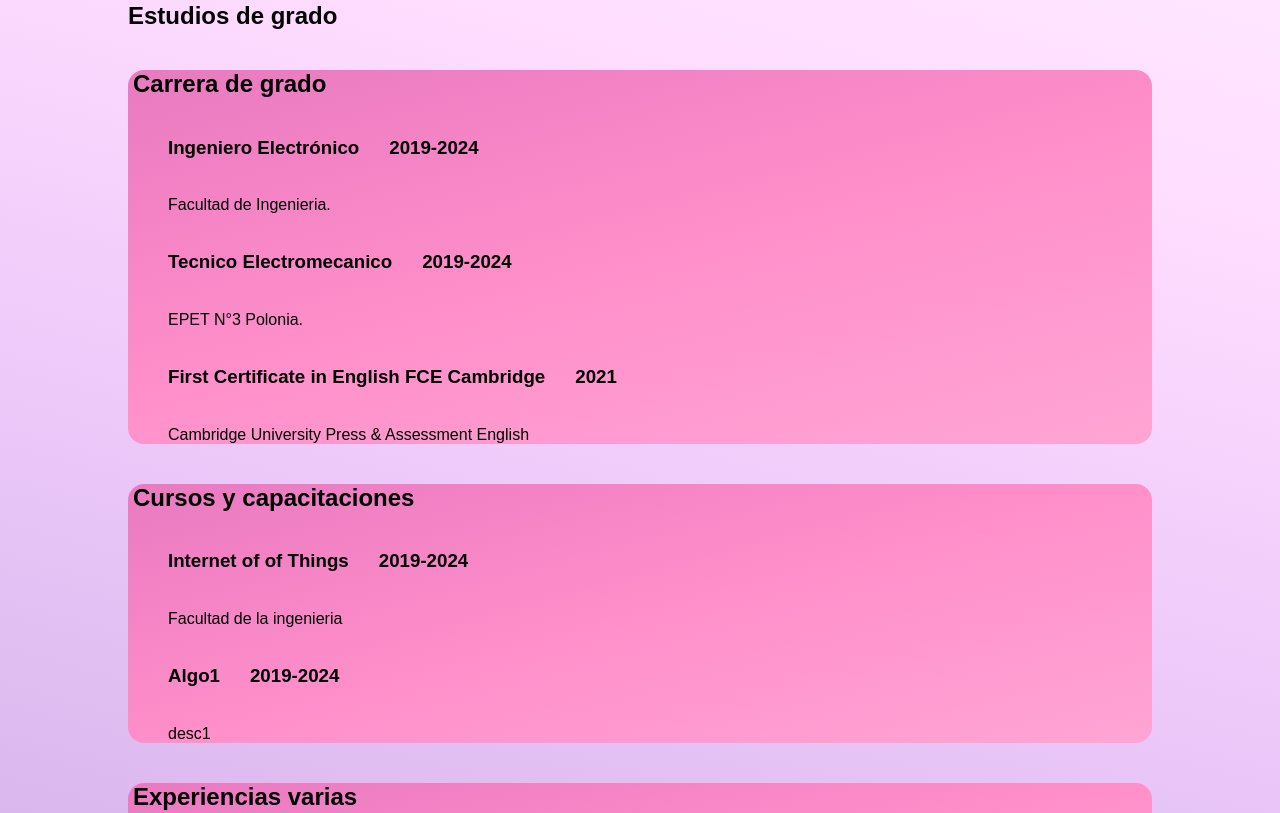
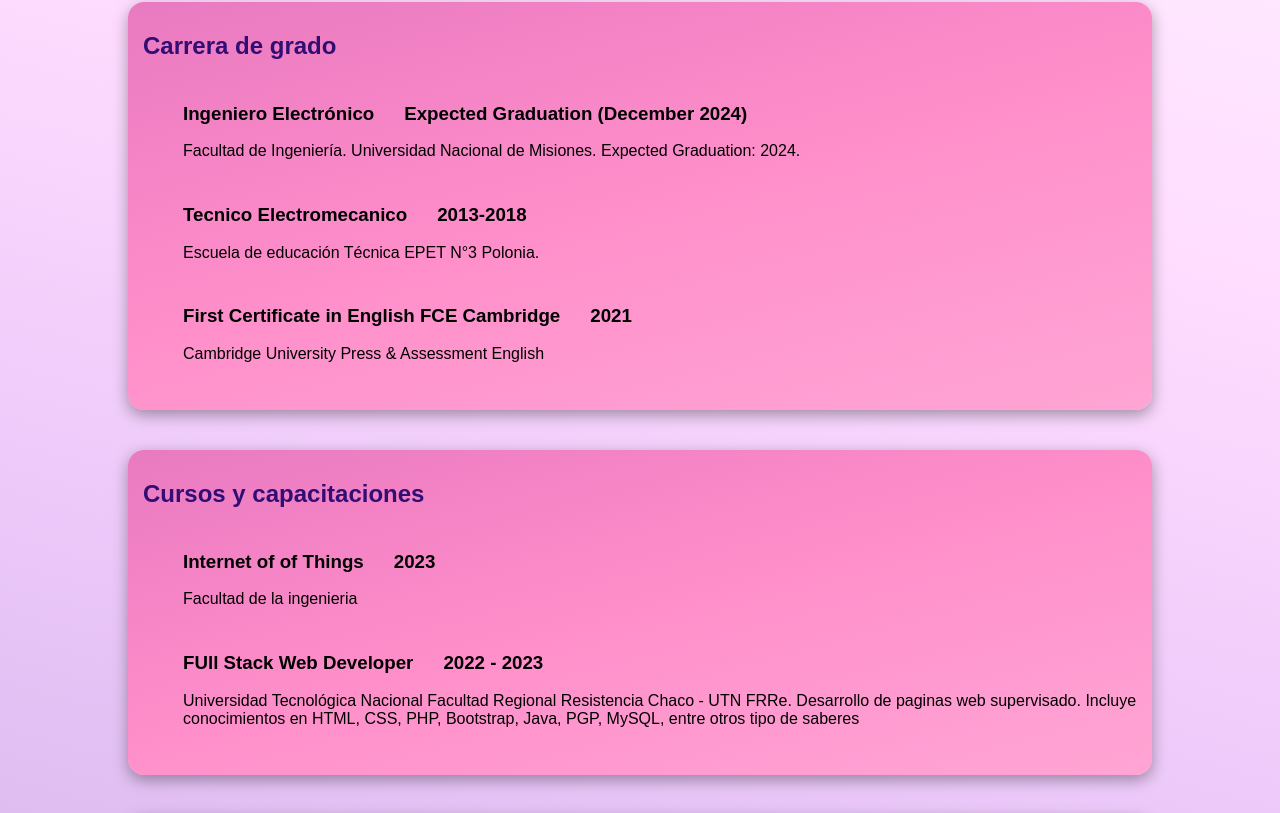
Before and after one commit to ernestokorpys/Portofolio, a React (Vite) app: page /about-me in a window 1280 px wide. Shown: the part 267-1080 px from the top of the page. Built offline with nearby package versions, Linux system fonts and the light colour scheme; a web font is replaced by a local one.

Commit message:
about me pag add

```diff
--- a/src/App.jsx
+++ b/src/App.jsx
@@ -3,7 +3,6 @@ import { Link, Route, Routes, useParams } from "react-router-dom";
 import Home from "./pages/home.jsx";
 import Contact from "./pages/contact.jsx";
 import AboutMe from "./pages/about-me.jsx";
-
 
 import "./App.css";
 
@@ -20,7 +19,6 @@ export function App() {
       </Routes>
       <div>
         <div className="empty"></div>
-
         {/* <Footer /> */}
       </div>
     </>
--- a/src/pages/about-me.jsx
+++ b/src/pages/about-me.jsx
@@ -3,19 +3,19 @@ import "./styles/aboutme-style.css";
 
 
 const StudentProfile = () => {
-  const importance= ["Carrera de grado","Cursos y capacitaciones","Experiencias varias","Papers"];
+  const importance= ["Carrera de grado","Cursos y capacitaciones","Experiences","Published Papers"];
     const gradeStudies = [
-    ["Ingeniero Electrónico", "2019-2024", "Facultad de Ingenieria."],
-    ["Tecnico Electromecanico", "2019-2024", "EPET N°3 Polonia."],
+    ["Ingeniero Electrónico", "Expected Graduation (December 2024)", "Facultad de Ingeniería. Universidad Nacional de Misiones. Expected Graduation: 2024."],
+    ["Tecnico Electromecanico", "2013-2018", "Escuela de educación Técnica EPET N°3 Polonia."],
     ["First Certificate in English FCE Cambridge", "2021", "Cambridge University Press & Assessment English"],
   ];
   const courses = [
-    ["Internet of of Things", "2019-2024", "Facultad de la ingenieria"],
-    ["Algo1", "2019-2024", "desc1"],
+    ["Internet of of Things", "2023", "Facultad de la ingenieria"],
+    ["FUll Stack Web Developer ", "2022 - 2023", "Universidad Tecnológica Nacional Facultad Regional Resistencia Chaco - UTN FRRe. Desarrollo de paginas web supervisado. Incluye conocimientos en HTML, CSS, PHP, Bootstrap, Java, PGP, MySQL, entre otros tipo de saberes"],
   ];
   const experience = [
     ["Manejo de fresadora CNC", "2019-2024", "Manejo de Jode"],
-    ["Algo2", "2019-2024", "des2"],
+    ["Academic Lectures", "2019-2024", "Throughout my career, I have had the privilege of actively participating in academic presentations, both as a presenter and as an observer. This experience has allowed me not only to share my own research and projects with fellow colleagues but also to learn from the contributions and perspectives of various professionals in different fields. As a presenter, I have had the opportunity to communicate my ideas clearly and persuasively, while as an observer, I have been able to enrich my understanding of a wide range of topics and trends in my area of interest."],
   ];
 
   const papers = [
@@ -33,7 +33,7 @@ const StudentProfile = () => {
             <ul>
             {project.map((course, j) => (
               <div className="study-topic" key={j}>
-                <h3>
+                <h3 className="title-date">
                   {course[0]}
                   <p>{course[1]}</p>
                 </h3>
@@ -52,8 +52,6 @@ const AboutMe = () => {
   return (
     <section className="format-box">
       <h1>About me</h1>
-      <h2>Estudios de grado</h2>
-
       <StudentProfile />
     </section>
   );
--- a/src/pages/contact.jsx
+++ b/src/pages/contact.jsx
@@ -36,7 +36,7 @@ const Contact = () => {
           Want to get in touch? Feel free to contact me for more information!
         </h2>
         <div>
-          <h2>Mi social media are...</h2>
+          <h2>Click on the icons below to check mi social media!</h2>
           <IconLinks />
           <div className="empty-space">
             .
--- a/src/pages/layout.jsx
+++ b/src/pages/layout.jsx
@@ -1,9 +1,13 @@
-import { Link } from "react-router-dom";
+
 import PropTypes from "prop-types";
 import "./styles/layout-style.css";
 import logo from "./images/logoErne2.png";
+import { Link, Route, Routes, useParams } from "react-router-dom";
+import Home from "./home.jsx";
+import Contact from "./contact.jsx";
+import AboutMe from "./about-me.jsx";
 
-const section_list = ["home", "about-me", "contact"];
+
 
 const PageSection = ({ sectionList }) => {
   // Función para transformar el nombre
@@ -34,6 +38,9 @@ PageSection.propTypes = {
   sectionList: PropTypes.arrayOf(PropTypes.string).isRequired, // Prop validation
 };
 
+const section_list = ["home", "about-me", "contact"];
+
+
 const Layout = () => {
   return (
     <header>
--- a/src/pages/styles/aboutme-style.css
+++ b/src/pages/styles/aboutme-style.css
@@ -17,20 +17,24 @@
     background-image: linear-gradient(345deg, #ffa5d4 0, #ff9ad0 25%, #ff8fca 50%, #f484c5 75%, #e97ac1 100%);
     border-radius: 1rem;
     margin-top: 40px;
+    padding: 10px;
+    box-shadow: rgba(0, 0, 0, 0.35) 0px 5px 15px;
     .study-topic{
-
+        padding: 5px;
     }
 
     h2 {
         margin-left: 5px ;
+        color: rgb(49, 13, 116);
     }
 
-    h3 {
+    .title-date {
         display: flex;
         gap: 30px;
-
         justify-content: flex-start;
         align-items: center;
+        height:  20px;
+
     }
     p{
         font-size: 1em;
--- a/src/pages/styles/home-style.css
+++ b/src/pages/styles/home-style.css
@@ -192,6 +192,26 @@ button:hover i::after {
 .skills {
     display: flex;
     justify-content: space-between;
+    .card {
+        min-width: 250px;
+        height: 50px;
+        background: #b271f7;
+        position: relative;
+        display: -webkit-box;
+        display: -ms-flexbox;
+        display: flex;
+        place-content: center;
+        place-items: center;
+        overflow: hidden;
+        border-radius: 10px;
+        box-shadow: rgba(0, 0, 0, 0.16) 0px 10px 36px 0px, rgba(0, 0, 0, 0.06) 0px 0px 0px 1px;
+      }
+
+      .card h2 {
+        z-index: 1;
+        color: white;
+        font-size: 0.9em;
+      }
 }
 
 strong {
--- a/src/pages/styles/image-style.css
+++ b/src/pages/styles/image-style.css
@@ -2,26 +2,7 @@
 
 /* boton neon ---------------------------------------------------------------------------------*/
 
-.card {
-    min-width: 250px;
-    height: 50px;
-    background: #b271f7;
-    position: relative;
-    display: -webkit-box;
-    display: -ms-flexbox;
-    display: flex;
-    place-content: center;
-    place-items: center;
-    overflow: hidden;
-    border-radius: 10px;
 
-  }
-
-  .card h2 {
-    z-index: 1;
-    color: white;
-    font-size: 0.9em;
-  }
 
 
 /* plantillast texto */
```
Lines whose indentation alone changed are shown as unchanged.
